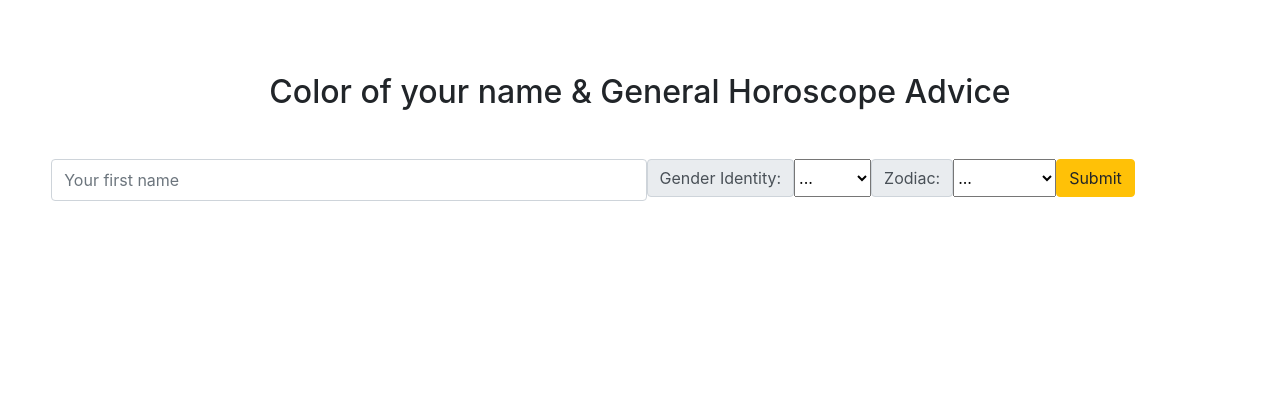
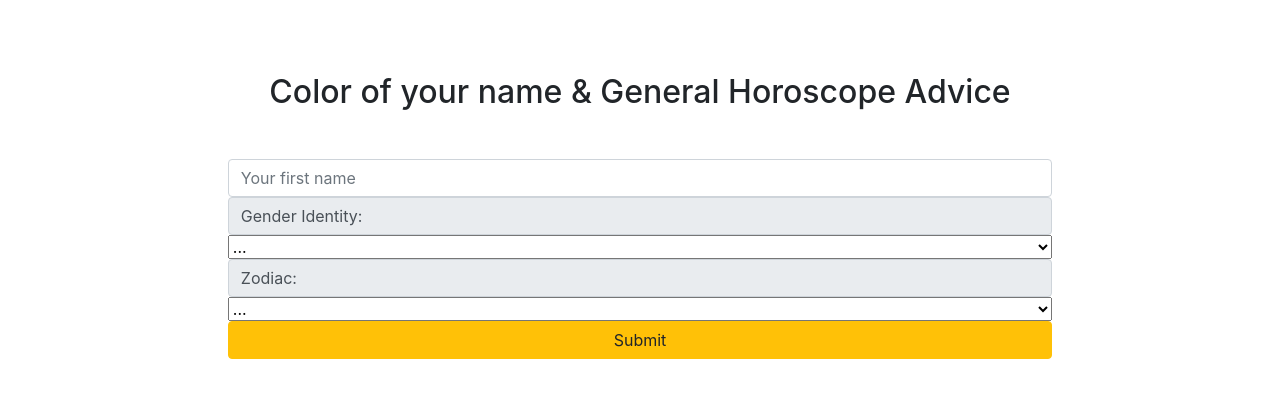
Before and after one commit to tolentinoel/horoscopeGenerator, a React (Create React App) app in the folder client/: page / in a window 1280 px wide. Shown: the top 398 px of the page. Built offline with nearby package versions, Linux system fonts and the light colour scheme.

Commit message:
finishing touches on css

```diff
--- a/client/src/components/InputName.js
+++ b/client/src/components/InputName.js
@@ -1,5 +1,6 @@
 import React, {Component, Fragment} from 'react';
 import Result from './Result.js';
+import '../styles/InputName.css';
 
 class InputName extends Component {
 
@@ -55,7 +56,7 @@ class InputName extends Component {
         return (
             <Fragment>
                 <h2 className="text-center my-5">Color of your name & General Horoscope Advice</h2>
-                <form className="d-flex" >
+                <form className="d-flex" id="form">
                     <input
                         className="form-control"
                         type="text"
--- /dev/null
+++ b/client/src/styles/InputName.css
@@ -0,0 +1,11 @@
+#form{
+    margin-left: auto;
+    margin-right: auto;
+    width: 70%;
+    flex-direction: column;
+}
+
+.input-group{
+flex-direction: column;
+justify-content: center;
+}
--- a/client/src/styles/Result.css
+++ b/client/src/styles/Result.css
@@ -1,3 +1,3 @@
 #result {
-    height: 250px;
+    padding: 2em 1em;
 }
```
